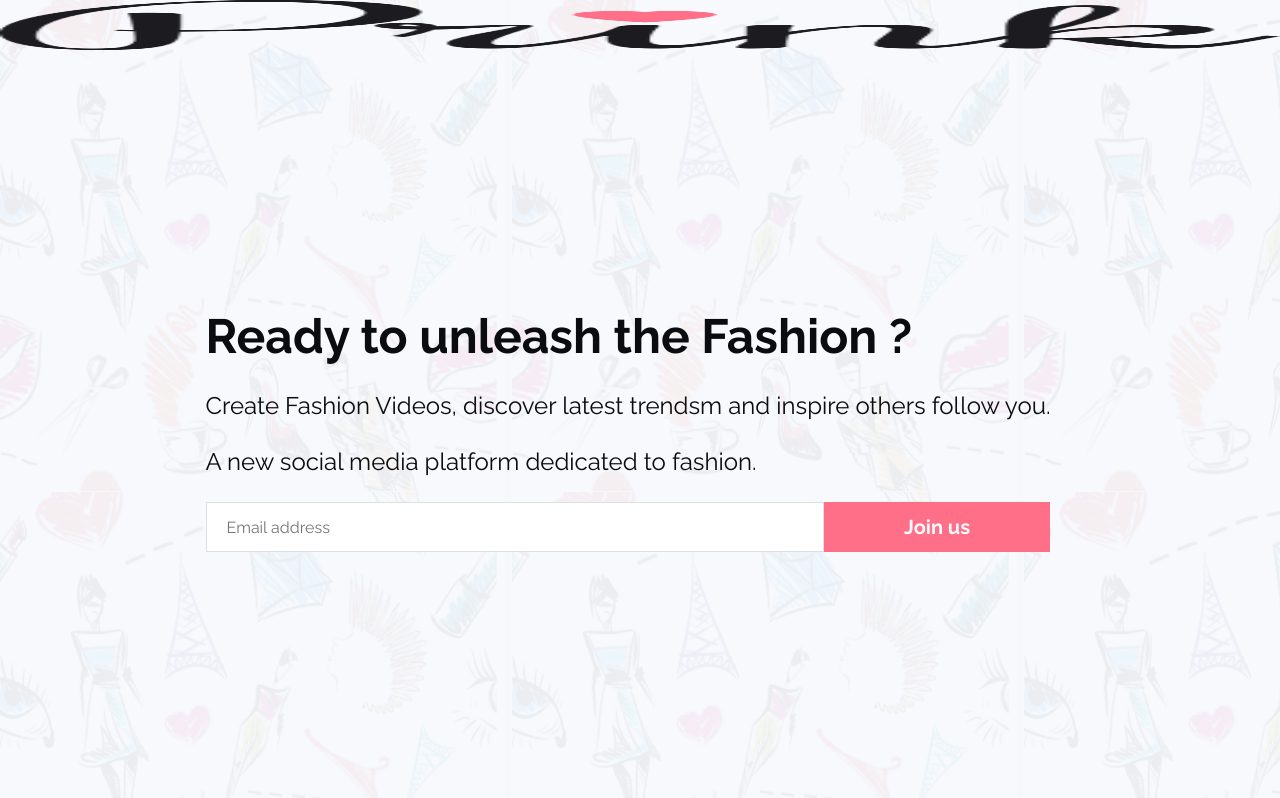
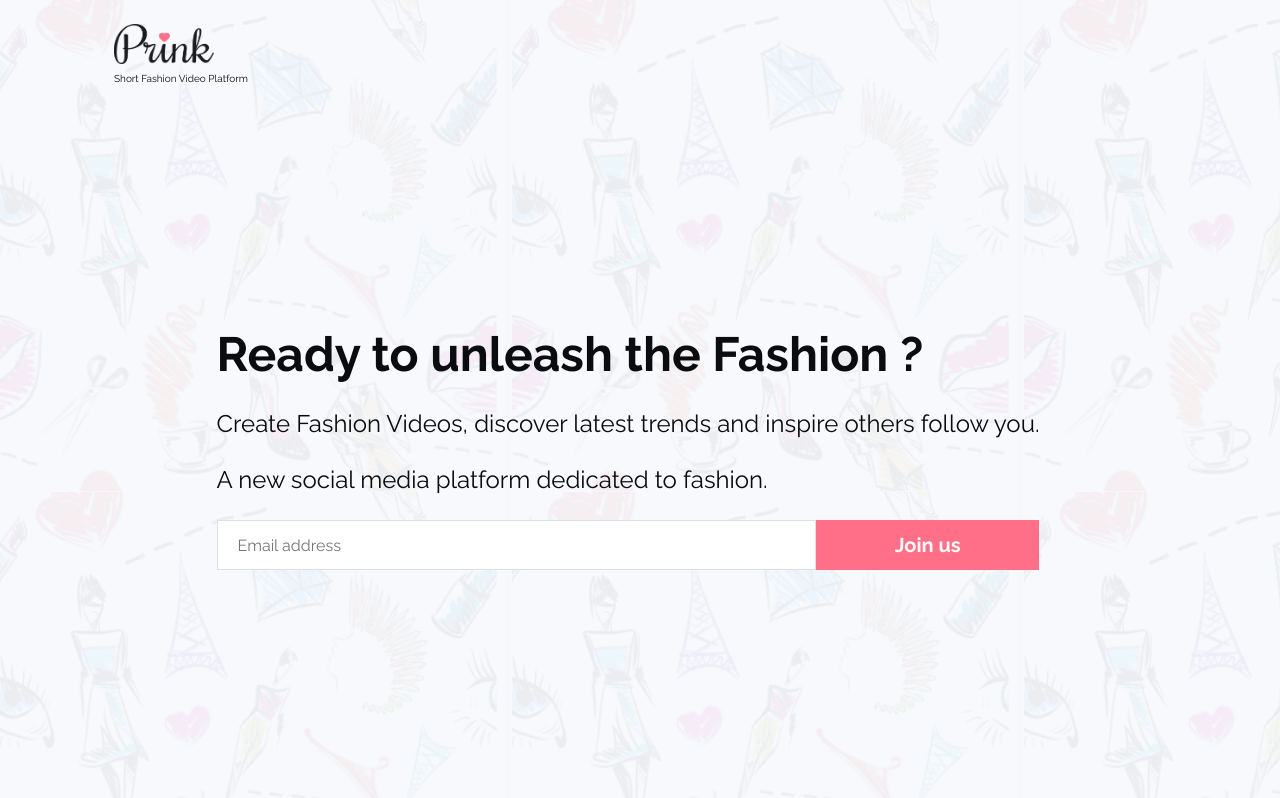
Before and after one commit to Ahmad-Zaaza/Prink-Landing-page, a Next.js app: page / in a window 1280 px wide. Built offline with nearby package versions, Linux system fonts and the light colour scheme.

Commit message:
resolve spacing in hero

```diff
--- a/components/Hero/Hero.tsx
+++ b/components/Hero/Hero.tsx
@@ -2,37 +2,36 @@ import styled from "styled-components";
 import JoinUsForm from "../JoinUsForm/JoinUsForm";
 import Logo from "../Logo/Logo";
 import MaxWidthWrapper from "../MaxWidthWrapper/MaxWidthWrapper";
+import { HeroWrapper } from "./HeroWrapper";
 
 const Hero = () => {
   return (
-    <Wrapper>
-      <GridWrapper>
-        <Logo variant="black-colored" />
+    <HeroWrapper>
+      <MaxWidthWrapper>
+        <TopSection>
+          <Logo withSubtitle variant="black-colored" />
+        </TopSection>
         <ContentWrapper>
           <LeftColumn>
             <Title>Ready to unleash the Fashion ?</Title>
             <Subtitle>
-              Create Fashion Videos, discover latest trendsm and inspire others
+              Create Fashion Videos, discover latest trends and inspire others
               follow you.
             </Subtitle>
             <Subtitle>
               A new social media platform dedicated to fashion.
             </Subtitle>
-            <JoinUsForm/>
+            <JoinUsForm />
           </LeftColumn>
           <RightColumn></RightColumn>
         </ContentWrapper>
-      </GridWrapper>
-    </Wrapper>
+      </MaxWidthWrapper>
+    </HeroWrapper>
   );
 };
 
 export default Hero;
 
-const Wrapper = styled.div`
-  height: 100%;
-  background-image: url("./mainpattern.png");
-`;
 const GridWrapper = styled.div`
   display: grid;
   grid-template-rows: auto 1fr;
@@ -42,6 +41,12 @@ const GridWrapper = styled.div`
     gap: 16px;
   } */
 `;
+
+const TopSection = styled.div`
+  display: flex;
+  padding-top: 24px;
+`;
+
 const ContentWrapper = styled.div`
   display: flex;
   flex-wrap: wrap;
@@ -55,7 +60,6 @@ const ContentWrapper = styled.div`
     align-items: center;
   }
 `;
-
 
 const LeftColumn = styled.div`
   display: flex;
@@ -76,7 +80,7 @@ const Title = styled.h1`
   }
 `;
 const Subtitle = styled.p`
-  font-size: ${24 / 16}rem;
+  font-size: ${20 / 16}rem;
   line-height: 32px;
 
   @media ${(p) => p.theme.queries.tabletAndUp} {
--- /dev/null
+++ b/components/Hero/HeroWrapper.tsx
@@ -0,0 +1,6 @@
+import styled from "styled-components";
+
+export const HeroWrapper = styled.div`
+  height: 100%;
+  background-image: url("./mainpattern.png");
+`;
--- a/components/Hero/index.ts
+++ b/components/Hero/index.ts
@@ -1 +1,2 @@
 export * from "./Hero";
+export { default } from "./Hero";
--- a/components/JoinUsForm/index.ts
+++ b/components/JoinUsForm/index.ts
@@ -1 +1,2 @@
 export * from "./JoinUsForm";
+export { default } from "./JoinUsForm";
--- a/components/Logo/Logo.tsx
+++ b/components/Logo/Logo.tsx
@@ -1,18 +1,34 @@
 import Image, { ImageProps } from "next/image";
+import styled from "styled-components";
 import blackColored from "../../assets/blackColoredLogo.png";
 
 interface IProps extends Omit<ImageProps, "src"> {
   variant: "black-colored";
+  withSubtitle?: boolean;
 }
 
-const Logo = ({ variant, ...delegated }: IProps) => {
+const Logo = ({ variant, withSubtitle, ...delegated }: IProps) => {
   const src = {
     "black-colored": blackColored,
   };
-
+  if (withSubtitle) {
+    return (
+      <div>
+        <Image
+          //   layout="intrinsic"
+          alt="Prink Logo"
+          height={40}
+          width={100}
+          {...delegated}
+          src={src[variant]}
+        />
+        <Subtitle>Short Fashion Video Platform</Subtitle>
+      </div>
+    );
+  }
   return (
     <Image
-    //   layout="intrinsic"
+      //   layout="intrinsic"
       alt="Prink Logo"
       height={50}
       width={100}
@@ -23,3 +39,8 @@ const Logo = ({ variant, ...delegated }: IProps) => {
 };
 
 export default Logo;
+
+const Subtitle = styled.span`
+  font-size: ${10 / 16}rem;
+  display: block;
+`;
--- a/components/Logo/index.ts
+++ b/components/Logo/index.ts
@@ -1 +1,2 @@
 export * from "./Logo";
+export { default } from "./Logo";
--- a/components/MaxWidthWrapper/MaxWidthWrapper.tsx
+++ b/components/MaxWidthWrapper/MaxWidthWrapper.tsx
@@ -1,5 +1,7 @@
 import React from "react";
 import styled from "styled-components";
+import { HeroWrapper } from "../Hero/HeroWrapper";
+// import { Wrapper as HeroWrapper } from "../Hero";
 
 const MaxWidthWrapper: React.FC<{ children: React.ReactNode }> = ({
   children,
@@ -12,5 +14,11 @@ export default MaxWidthWrapper;
 const Wrapper = styled.div`
   max-width: 1100px;
   margin: 0 auto;
-  padding: 0 16px;
+  padding: 0 24px;
+  ${HeroWrapper} & {
+    display: grid;
+    grid-template-rows: auto 1fr;
+    block-size: 100%;
+    gap: 24px;
+  }
 `;
--- a/components/MaxWidthWrapper/index.ts
+++ b/components/MaxWidthWrapper/index.ts
@@ -1 +1,2 @@
 export * from "./MaxWidthWrapper";
+export { default } from "./MaxWidthWrapper";
```
